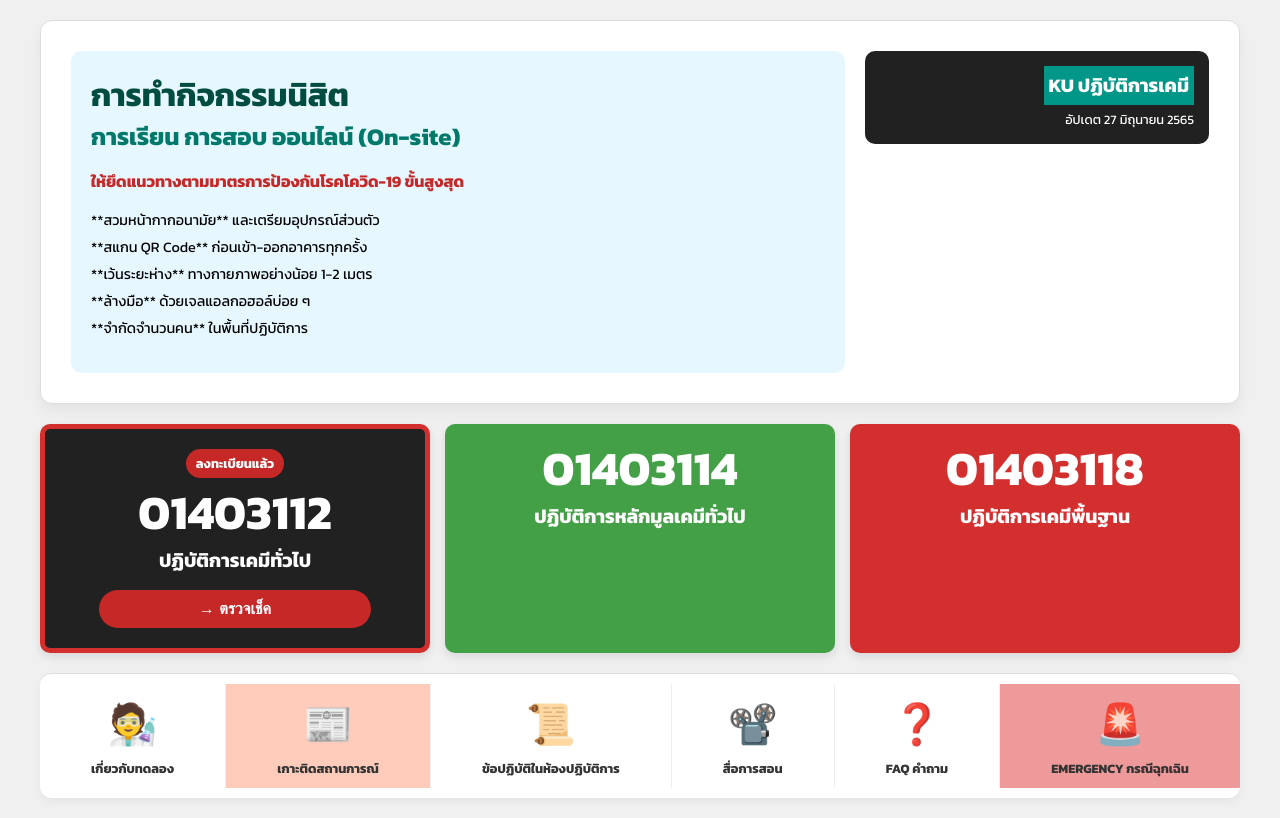
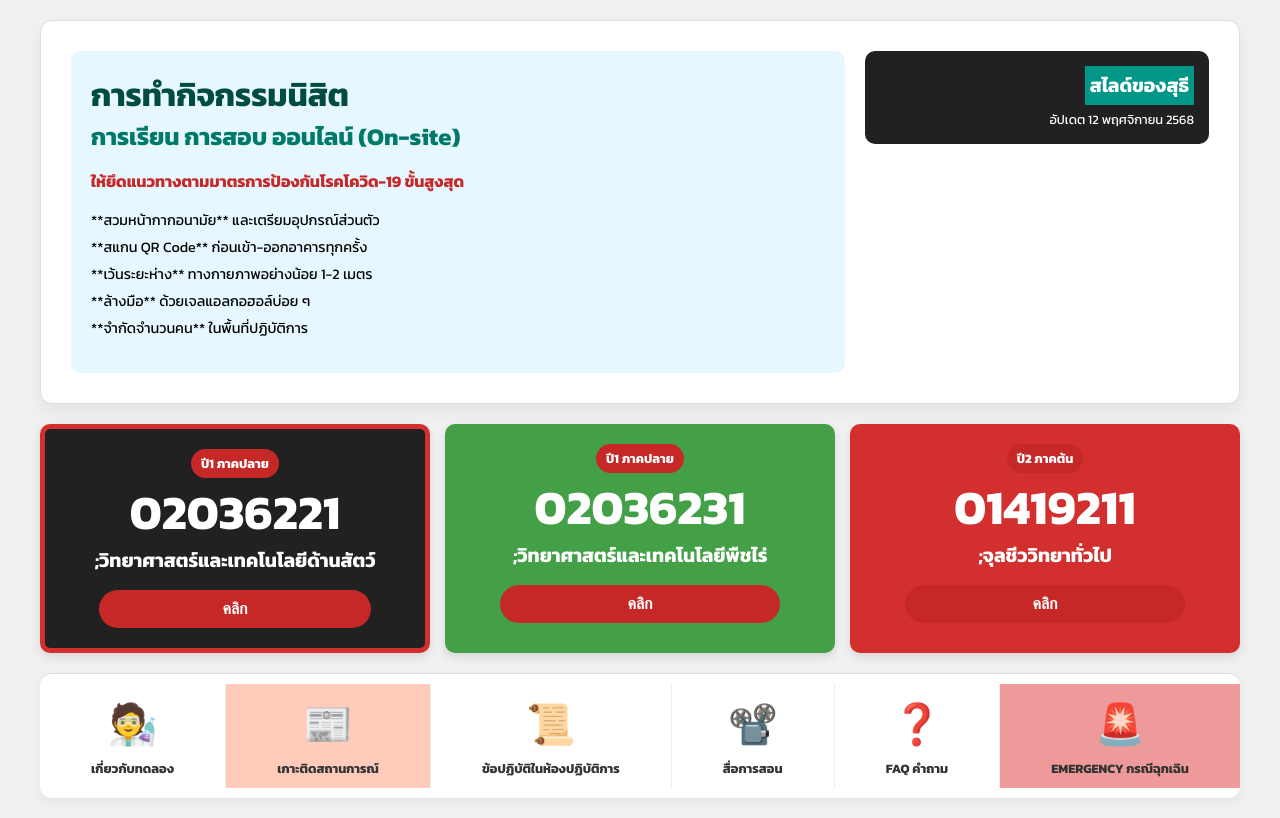
Before and after one commit to Methee77/learnsutee, a plain HTML site: page index.html in a window 1280 px wide. Drawn offline with Linux system fonts and the light colour scheme.

Commit message:
Update index.html

```diff
--- a/index.html
+++ b/index.html
@@ -262,27 +262,31 @@
                 </ul>
             </div>
             <div class="header-right">
-                <div class="logo-ku">KU ปฏิบัติการเคมี</div>
-                <div class="info-date">อัปเดต 27 มิถุนายน 2565</div>
+                <div class="logo-ku">สไลด์ของสุธี</div>
+                <div class="info-date">อัปเดต 12 พฤศจิกายน 2568</div>
             </div>
         </header>
 
         <main class="main-registration">
             <a href="#" class="reg-box box-1">
-                <div class="reg-status">ลงทะเบียนแล้ว</div>
-                <div class="reg-code">01403112</div>
-                <div class="reg-name">ปฏิบัติการเคมีทั่วไป</div>
-                <button class="reg-button">→ ตรวจเช็ค</button>
+                <div class="reg-status">ปี1 ภาคปลาย</div>
+                <div class="reg-code">02036221</div>
+                <div class="reg-name">;วิทยาศาสตร์และเทคโนโลยีด้านสัตว์</div>
+                <button class="reg-button">คลิก</button>
             </a>
 
             <a href="#" class="reg-box box-2">
-                <div class="reg-code">01403114</div>
-                <div class="reg-name">ปฏิบัติการหลักมูลเคมีทั่วไป</div>
+                <div class="reg-status">ปี1 ภาคปลาย</div>
+                <div class="reg-code">02036231</div>
+                <div class="reg-name">;วิทยาศาสตร์และเทคโนโลยีพืชไร่</div>
+                <button class="reg-button">คลิก</button>
             </a>
 
             <a href="#" class="reg-box box-3">
-                <div class="reg-code">01403118</div>
-                <div class="reg-name">ปฏิบัติการเคมีพื้นฐาน</div>
+                <div class="reg-status">ปี2 ภาคต้น</div>
+                <div class="reg-code">01419211</div>
+                <div class="reg-name">;จุลชีววิทยาทั่วไป</div>
+                <button class="reg-button">คลิก</button>
             </a>
         </main>
 
```
